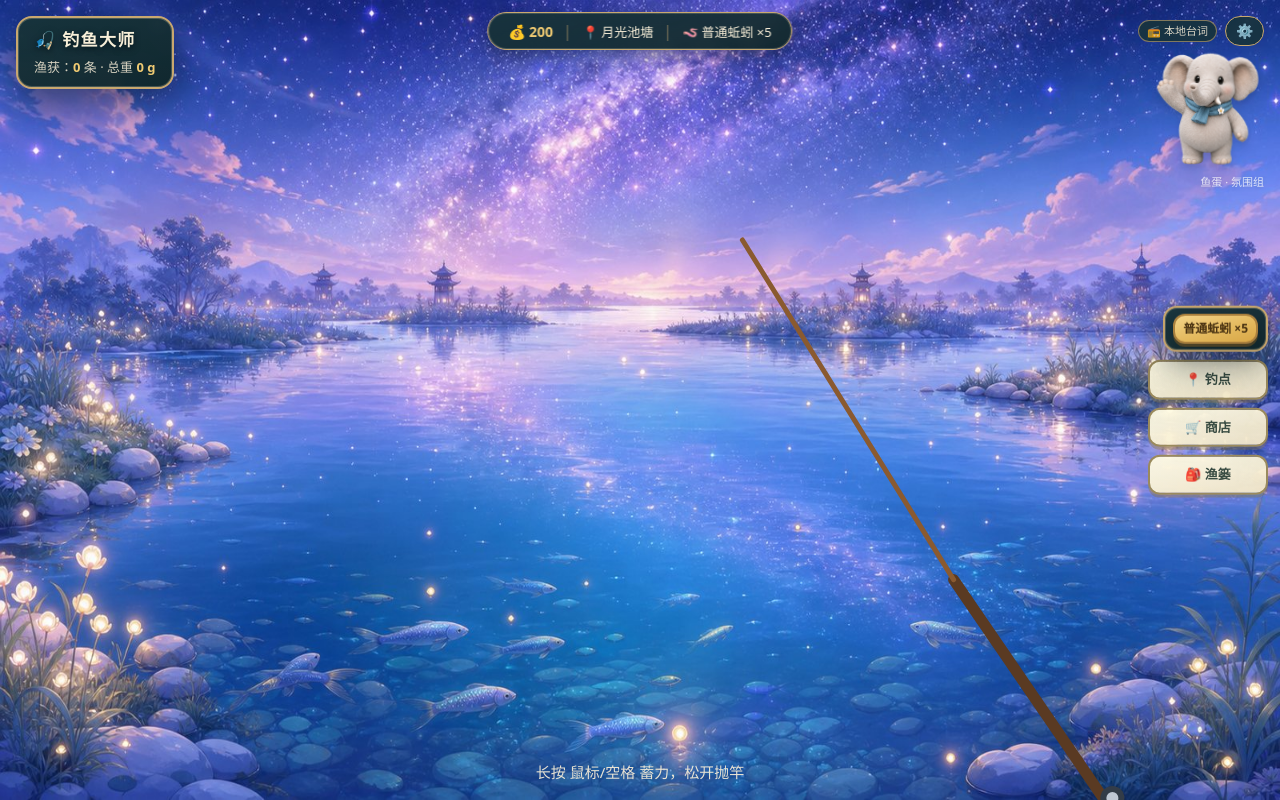
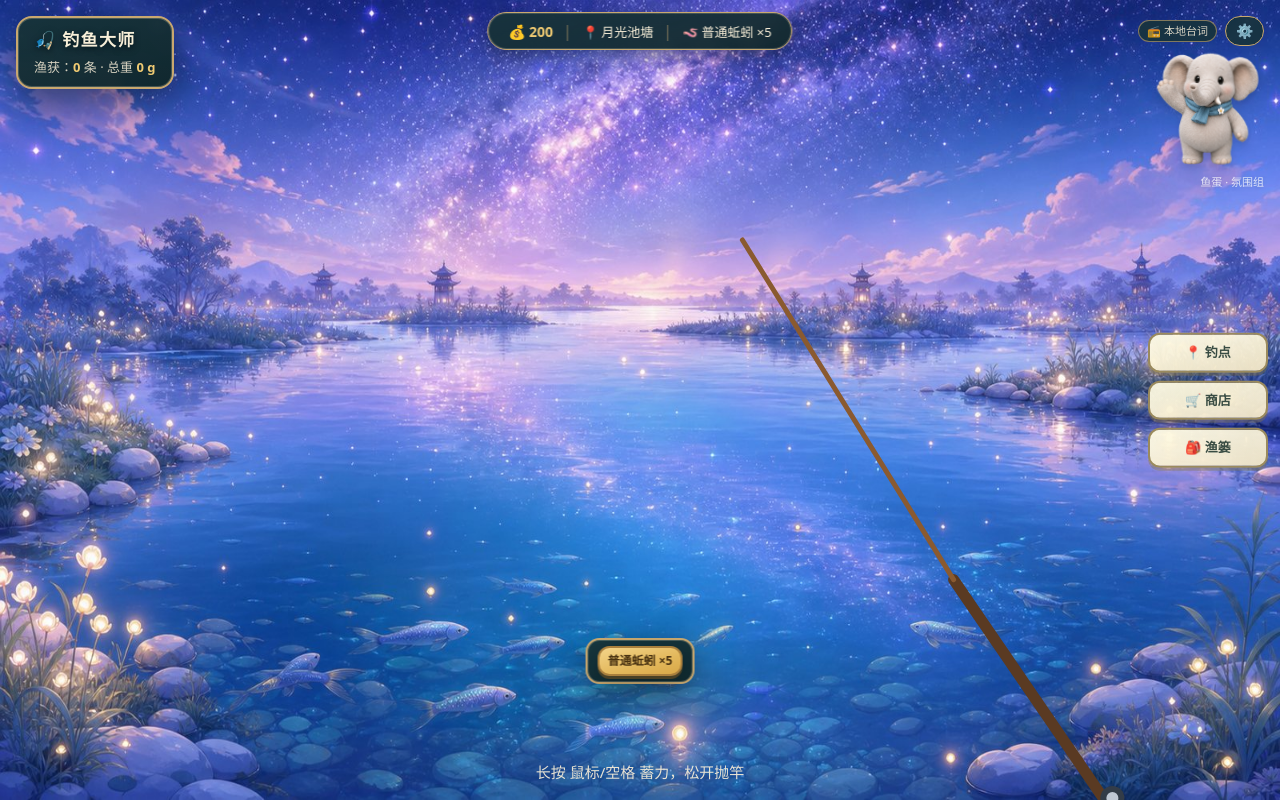
Before and after one commit to rink1969/fishing-game, a React (Vite) app: page / in a window 1280 px wide. Built offline with nearby package versions, Linux system fonts and the light colour scheme.

Commit message:
💄 鱼饵选择挪到底部中央，右侧菜单只留钓点/商店/渔篓对齐排布

```diff
--- a/src/components/EconomyBar.tsx
+++ b/src/components/EconomyBar.tsx
@@ -51,9 +51,17 @@ export default function EconomyBar({ economy, selectedBait, onSelectBait, onBuy,
 
       {/* 右侧竖直菜单 */}
       <div data-ui className="absolute right-3 top-1/2 z-20 flex -translate-y-1/2 flex-col items-end gap-2">
-        {/* 饵选择 */}
-        <div className="tang-panel flex max-w-[190px] flex-wrap justify-end gap-1 !rounded-xl px-2 py-1.5">
-          {ownedBaits.length === 0 && <span className="px-1 text-[12px] text-red-300">无饵</span>}
+        <button onClick={() => setPanel('loc')} className="tang-btn w-[120px] px-3 py-2 text-[13px]">📍 钓点</button>
+        <button onClick={() => setPanel('shop')} className="tang-btn w-[120px] px-3 py-2 text-[13px]">🛒 商店</button>
+        <button onClick={() => setPanel('bag')} className="tang-btn relative w-[120px] px-3 py-2 text-[13px]">
+          🎒 渔篓{bagValue > 0 && <span className="tang-chip-gold ml-1 px-1.5 text-[11px]">+{bagValue}</span>}
+        </button>
+      </div>
+
+      {/* 底部中央：鱼饵选择（避开遛鱼张力条区域，张力条在底部 ~100px 内） */}
+      <div data-ui className="absolute bottom-[116px] left-1/2 z-20 flex -translate-x-1/2 justify-center">
+        <div className="tang-panel flex max-w-[70vw] flex-wrap justify-center gap-1.5 !rounded-xl px-2.5 py-1.5">
+          {ownedBaits.length === 0 && <span className="px-1 text-[12px] text-red-300">无饵 · 去 🛒 商店补货</span>}
           {ownedBaits.map((b) => (
             <button
               key={b.id}
@@ -68,11 +76,6 @@ export default function EconomyBar({ economy, selectedBait, onSelectBait, onBuy,
             </button>
           ))}
         </div>
-        <button onClick={() => setPanel('loc')} className="tang-btn w-[120px] px-3 py-2 text-[13px]">📍 钓点</button>
-        <button onClick={() => setPanel('shop')} className="tang-btn w-[120px] px-3 py-2 text-[13px]">🛒 商店</button>
-        <button onClick={() => setPanel('bag')} className="tang-btn relative w-[120px] px-3 py-2 text-[13px]">
-          🎒 渔篓{bagValue > 0 && <span className="tang-chip-gold ml-1 px-1.5 text-[11px]">+{bagValue}</span>}
-        </button>
       </div>
 
       {panel === 'loc' && (
```
